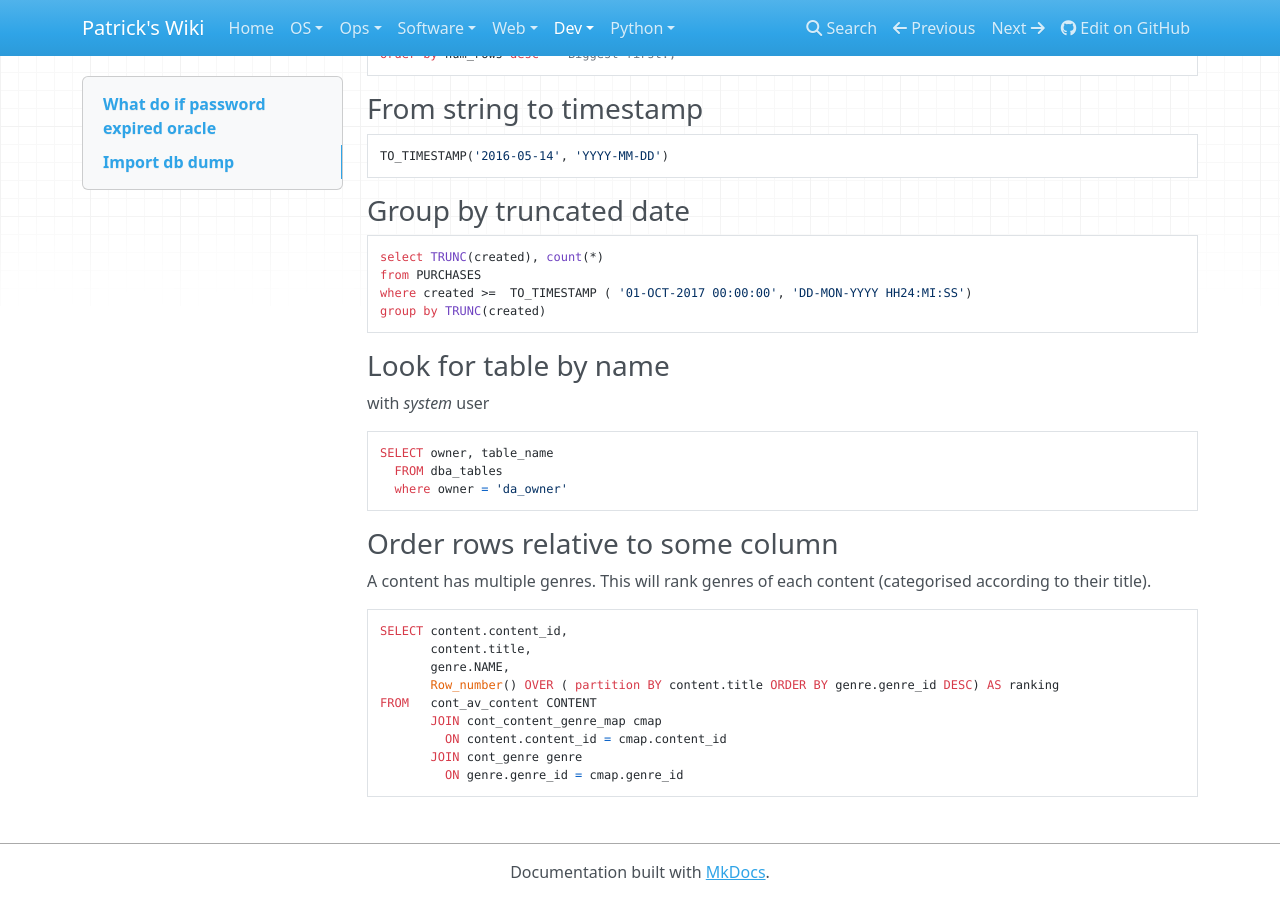
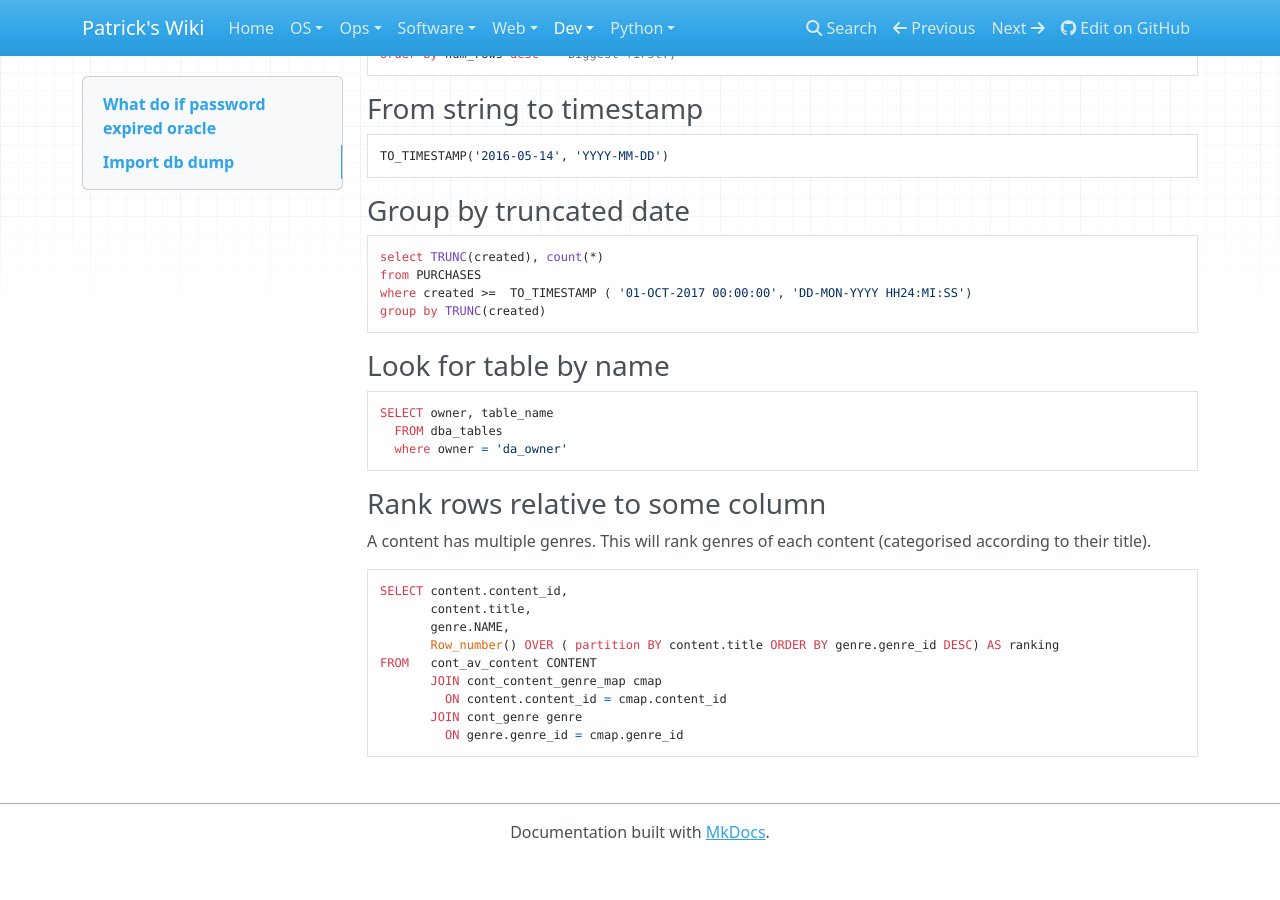
Before and after one commit to patsancu/wiki, an MkDocs documentation site: the page built from docs/dev/DB/Oracle.md, in a window 1280 px wide and 900 px high, scrolled down 2661 px. Built offline with MkDocs 1.6.1, drawn with Linux system fonts in a browser that asks for light colours; nearby versions of some CDN libraries; after the commit the page ends 3521 px from its top, so only the background shows below that.

Commit message:
lift system restriction

````diff
--- a/docs/dev/DB/Oracle.md
+++ b/docs/dev/DB/Oracle.md
@@ -152,14 +152,13 @@ group by TRUNC(created)
 ```
 
 ### Look for table by name
-with *system* user
 ```sql
 SELECT owner, table_name
   FROM dba_tables
   where owner = 'da_owner'
 ```
 
-### Order rows relative to some column
+### Rank rows relative to some column
 A content has multiple genres. This will rank genres of each content (categorised according to their title).
 ```sql
 SELECT content.content_id,
````
